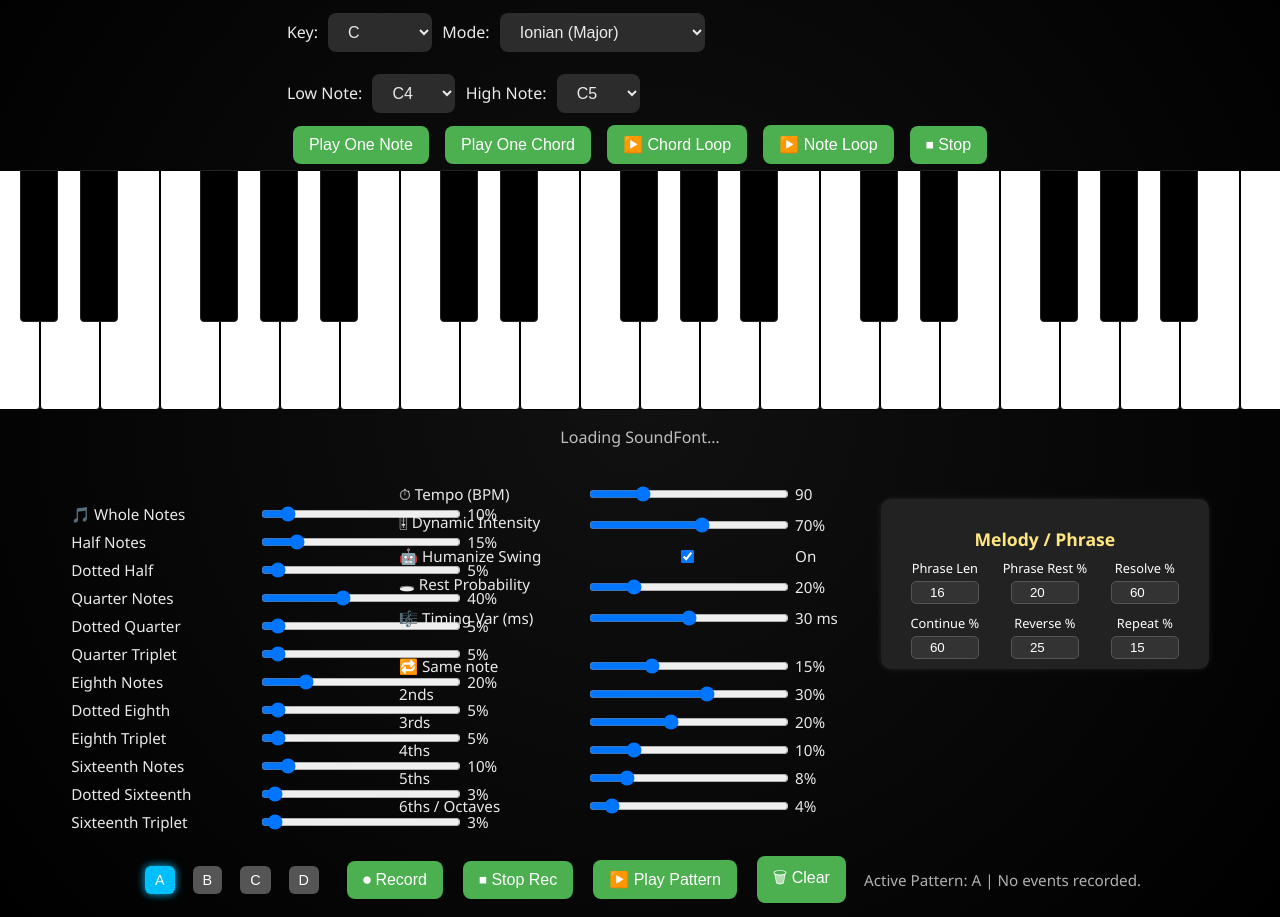
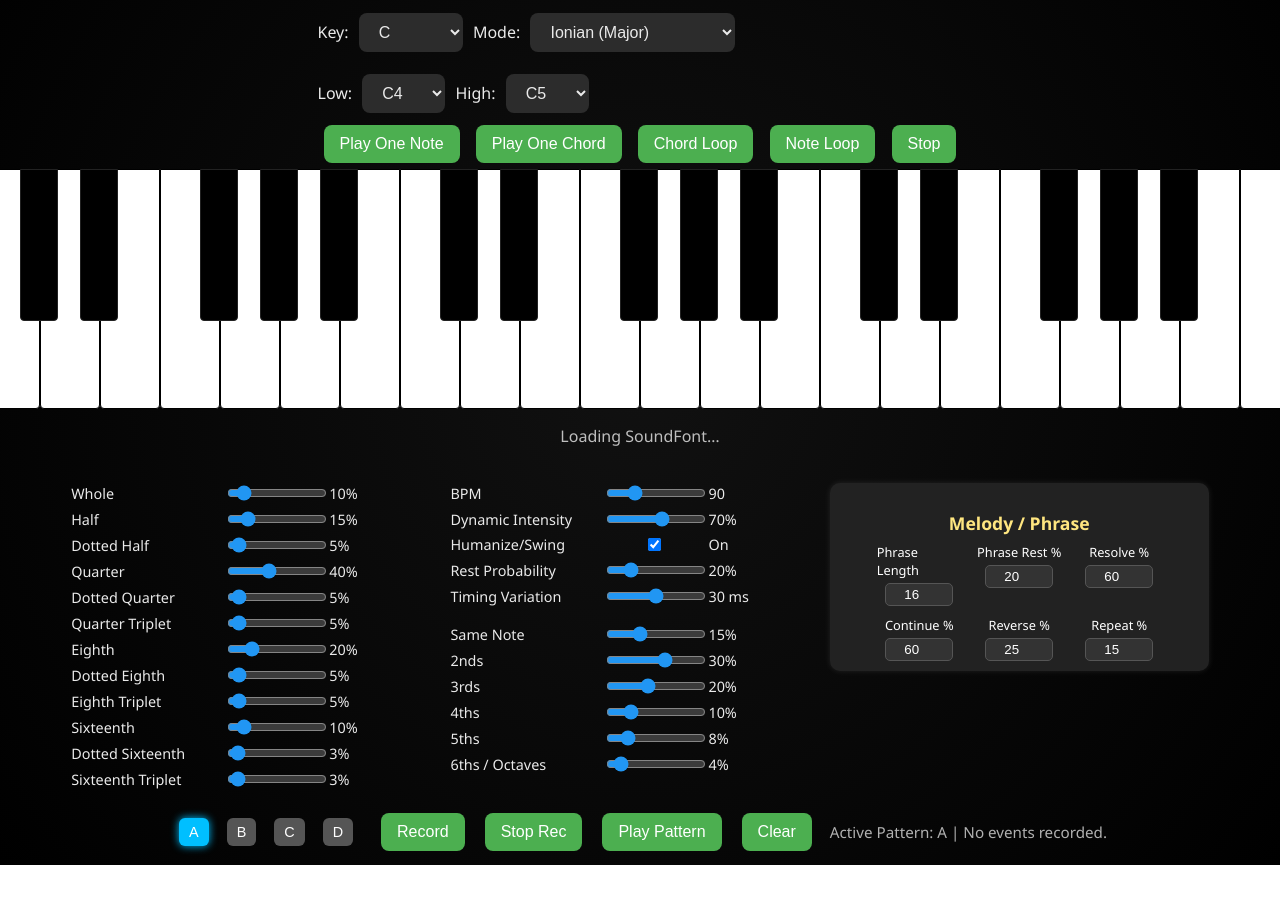
Before and after one commit to WHWONE/wed, a plain HTML site: page index.html in a window 1280 px wide. Shown: the part 115-1032 px from the top of the page. After the commit the page ends 980 px from the top, so only its background shows below. Drawn offline with Linux system fonts and the light colour scheme; a script that the page names is missing.

Commit message:
Add files via upload

```diff
--- a/index.html
+++ b/index.html
@@ -4,6 +4,7 @@
 <meta charset="UTF-8" />
 <meta name="viewport" content="width=device-width, initial-scale=1.0" />
 <title>SoundFont Virtual Keyboard – Scales, Modes & Patterns</title>
+
 <style>
   body {
     background: radial-gradient(circle at center, #111, #000);
@@ -15,6 +16,7 @@
     min-height: 100vh;
     padding-top: 40px;
   }
+
   h1 { font-weight: 300; margin-bottom: 10px; }
 
   select, button {
@@ -39,129 +41,108 @@
     justify-content: center;
     user-select: none;
   }
-  .white-keys {
-    display:flex;
-    position:relative;
-    z-index:1;
-  }
-  .black-keys {
-    position:absolute;
-    top:0;
-    left:0;
-    height:150px;
-    z-index:2;
-  }
+  .white-keys { display:flex; position:relative; z-index:1; }
+  .black-keys { position:absolute; top:0; left:0; height:150px; z-index:2; }
+
   .white {
-    width:60px;
-    height:240px;
-    background:white;
-    border:1px solid #000;
-    border-radius:0 0 4px 4px;
-    box-sizing:border-box;
+    width:60px; height:240px;
+    background:white; border:1px solid #000;
+    border-radius:0 0 4px 4px; box-sizing:border-box;
     cursor:pointer;
   }
   .black {
-    width:36px;
-    height:150px;
-    background:black;
-    border:1px solid #222;
-    border-radius:0 0 4px 4px;
-    position:absolute;
-    cursor:pointer;
-  }
-  .white.active {
-    background:#8ef;
-    box-shadow:0 0 20px #00bfff;
-  }
-  .black.active {
-    background:#00bfff;
-    box-shadow:0 0 20px #00bfff;
-  }
-  #status {
-    margin-top:16px;
-    opacity:0.8;
+    width:36px; height:150px; background:black;
+    border:1px solid #222; border-radius:0 0 4px 4px;
+    position:absolute; cursor:pointer;
   }
 
-  /* ===== Control Panel Three-Column Layout ===== */
+  .white.active { background:#8ef; box-shadow:0 0 20px #00bfff; }
+  .black.active { background:#00bfff; box-shadow:0 0 20px #00bfff; }
+
+  #status { margin-top:16px; opacity:0.8; }
+
+  /* ===== CONTROL PANEL — 3 COLUMNS ===== */
   #controlPanel {
-    display: flex;
-    flex-direction: row;
-    justify-content: center;
-    align-items: flex-start;
-    gap: 20px;
-    flex-wrap: nowrap;
-    margin-top: 20px;
-    width: 90%;
-    max-width: 1200px;
+    display:flex;
+    flex-direction:row;
+    justify-content:center;
+    align-items:flex-start;
+    gap:20px;
+    flex-wrap:nowrap;
+    margin-top:20px;
+    width:90%;
+    max-width:1200px;
   }
 
-  #durationMixer,
-  #tempoDynamics,
-  #melodyPanel {
-    flex: 1 1 30%;
-    min-width: 250px;
+  #durationMixer, #tempoDynamics, #melodyPanel {
+    flex:1 1 30%;
+    min-width:250px;
   }
 
-  #intervalMixer, #tempoDynamics {
-    flex: 1 1 45%;
+
+  /* ===== REDUCED LABEL/SLIDER GRID ===== */
+  #durationMixer, #intervalMixer, #tempoDynamics {
     display:grid;
-    grid-template-columns:180px 200px 60px;
-    row-gap:8px;
-    column-gap:8px;
+    grid-template-columns:150px 100px 50px; /* Option A */
+    row-gap:6px;
+    column-gap:4px;
     align-items:center;
-    font-size:0.95rem;
-  }
-  input[type=range] {
-    width:200px;
-    cursor:pointer;
+    font-size:0.9rem;
   }
 
+  /* ===== SLIDER (keep native styling so blue fill stays) ===== */
+  input[type=range] {
+    width:100px;   /* 50% reduced */
+    cursor:pointer;
+    accent-color:#2196f3;  /* KEEP original blue fill */
+  }
+
+  /* ===== Melody Panel ===== */
   #melodyPanel {
-  display: flex;
-  flex-direction: column;
-  align-items: center;
-  justify-content: flex-start;
-  background: #222;
-  padding: 10px;
-  border-radius: 10px;
-  box-shadow: 0 0 6px rgba(255,255,255,0.1);
-  color: white;
-  margin-top: 15px;
+    display:flex;
+    flex-direction:column;
+    align-items:center;
+    justify-content:flex-start;
+    background:#222;
+    padding:10px;
+    border-radius:10px;
+    box-shadow:0 0 6px rgba(255,255,255,0.1);
+    color:white;
+    margin-top:0;
   }
 
   #melodyPanel h3 {
-  margin-bottom: 8px;
-  font-size: 1.1em;
-  color: #ffe680;
-  text-align: center;
+    margin-bottom:8px;
+    font-size:1.1em;
+    color:#ffe680;
+    text-align:center;
   }
 
   .number-row {
-  display: flex;
-  flex-wrap: wrap;
-  justify-content: center;
-  gap: 10px 15px;
+    display:flex;
+    flex-wrap:wrap;
+    justify-content:center;
+    gap:10px 15px;
   }
 
   .num-wrap {
-  display: flex;
-  flex-direction: column;
-  align-items: center;
-  font-size: 0.8em;
-  width: 85px;
+    display:flex;
+    flex-direction:column;
+    align-items:center;
+    font-size:0.8em;
+    width:85px;
   }
 
   .num-wrap input[type=number] {
-  width: 60px;
-  background: #333;
-  color: #fff;
-  border: 1px solid #555;
-  border-radius: 5px;
-  text-align: center;
-  margin-top: 4px;
-  padding: 3px;
+    width:60px;
+    background:#333;
+    color:#fff;
+    border:1px solid #555;
+    border-radius:5px;
+    text-align:center;
+    margin-top:4px;
+    padding:3px;
   }
-
 
   /* Pattern Controls */
   #patternControls {
@@ -170,9 +151,10 @@
     gap:8px;
     align-items:center;
     font-size:0.95rem;
-    flex-wrap: wrap;
-    justify-content: center;
+    flex-wrap:wrap;
+    justify-content:center;
   }
+
   #patternBank {
     display:inline-flex;
     gap:6px;
@@ -187,35 +169,22 @@
     cursor:pointer;
     font-size:0.9rem;
   }
-  .patternSlot.active {
-    background:#00bfff;
-    box-shadow:0 0 8px #00bfff;
+  .patternSlot.active { background:#00bfff; box-shadow:0 0 8px #00bfff; }
+
+  #patternInfo { opacity:0.75; margin-left:4px; }
+
+  @media (max-width:800px) {
+    #controlPanel { flex-direction:column; align-items:center; }
+    #durationMixer, #tempoDynamics, #melodyPanel {
+      width:100%; max-width:480px;
     }
-  #patternInfo {
-    opacity:0.75;
-    margin-left:4px;
-  }
-
-  /* Duration Mixer */
-  #durationMixer {
-    margin-top: 20px;
-    display:grid;
-    grid-template-columns:180px 200px 60px;
-    row-gap:8px;
-    column-gap:8px;
-    align-items:center;
-    font-size:0.95rem;
-  }
-
-  @media (max-width: 800px) {
-    #controlPanel {
-      flex-direction: column;
-      align-items: center;
-    }
+    input[type=range] { width:120px; }
   }
 </style>
 </head>
+
 <body>
+
   <h1>🎹 SoundFont Virtual Keyboard – Scales, Modes & Patterns</h1>
 
   <div>
@@ -245,19 +214,20 @@
 
     <!-- 🎵 Note Range Controls -->
     <div id="noteRangeControls" style="margin-top:10px;">
-      <label for="lowNoteSelect">Low Note:</label>
+      <label for="lowNoteSelect">Low:</label>
       <select id="lowNoteSelect"></select>
-      <label for="highNoteSelect">High Note:</label>
+      <label for="highNoteSelect">High:</label>
       <select id="highNoteSelect"></select>
     </div>
 
     <button id="playRandom">Play One Note</button>
     <button id="playChord">Play One Chord</button>
-    <button id="playChordLoop">▶️ Chord Loop</button>
-    <button id="startLoop">▶️ Note Loop</button>
-    <button id="stopLoop" disabled>⏹ Stop</button>
+    <button id="playChordLoop">Chord Loop</button>
+    <button id="startLoop">Note Loop</button>
+    <button id="stopLoop" disabled>Stop</button>
   </div>
 
+  <!-- 🎹 Keyboard -->
   <div id="keyboard">
     <div class="white-keys" id="whiteKeys"></div>
     <div class="black-keys" id="blackKeys"></div>
@@ -265,93 +235,59 @@
 
   <p id="status">Loading SoundFont…</p>
 
-  <!-- Two-column Control Panel -->
+  <!-- 🎚 THREE-COLUMN CONTROL PANEL -->
   <div id="controlPanel">
 
-    <!-- 🎵 Duration Probability (Left Column) -->
+    <!-- ★ Duration Mixer -->
     <div id="durationMixer">
-  <label>🎵 Whole Notes</label><input type="range" id="durWhole" min="0" max="100" value="10"><span id="valWhole">10%</span>
-
-  <label>Half Notes</label><input type="range" id="durHalf" min="0" max="100" value="15"><span id="valHalf">15%</span>
+      <label>Whole</label><input type="range" id="durWhole" min="0" max="100" value="10"><span id="valWhole">10%</span>
+      <label>Half</label><input type="range" id="durHalf" min="0" max="100" value="15"><span id="valHalf">15%</span>
       <label>Dotted Half</label><input type="range" id="durDottedHalf" min="0" max="100" value="5"><span id="valDottedHalf">5%</span>
-
-  <label>Quarter Notes</label><input type="range" id="durQuarter" min="0" max="100" value="40"><span id="valQuarter">40%</span>
+      <label>Quarter</label><input type="range" id="durQuarter" min="0" max="100" value="40"><span id="valQuarter">40%</span>
       <label>Dotted Quarter</label><input type="range" id="durDottedQuarter" min="0" max="100" value="5"><span id="valDottedQuarter">5%</span>
       <label>Quarter Triplet</label><input type="range" id="durQuarterTriplet" min="0" max="100" value="5"><span id="valQuarterTriplet">5%</span>
-
-  <label>Eighth Notes</label><input type="range" id="durEighth" min="0" max="100" value="20"><span id="valEighth">20%</span>
+      <label>Eighth</label><input type="range" id="durEighth" min="0" max="100" value="20"><span id="valEighth">20%</span>
       <label>Dotted Eighth</label><input type="range" id="durDottedEighth" min="0" max="100" value="5"><span id="valDottedEighth">5%</span>
       <label>Eighth Triplet</label><input type="range" id="durEighthTriplet" min="0" max="100" value="5"><span id="valEighthTriplet">5%</span>
-
-  <label>Sixteenth Notes</label><input type="range" id="durSixteenth" min="0" max="100" value="10"><span id="valSixteenth">10%</span>
+      <label>Sixteenth</label><input type="range" id="durSixteenth" min="0" max="100" value="10"><span id="valSixteenth">10%</span>
       <label>Dotted Sixteenth</label><input type="range" id="durDottedSixteenth" min="0" max="100" value="3"><span id="valDottedSixteenth">3%</span>
       <label>Sixteenth Triplet</label><input type="range" id="durSixteenthTriplet" min="0" max="100" value="3"><span id="valSixteenthTriplet">3%</span>
     </div>
 
+    <!-- ★ Tempo & Dynamics -->
+    <div id="tempoDynamics">
+      <label>BPM</label><input type="range" id="tempoSlider" min="40" max="240" value="90"><span id="tempoValue">90</span>
+      <label>Dynamic Intensity</label><input type="range" id="velocitySlider" min="0.3" max="1.0" value="0.7" step="0.01"><span id="velocityValue">70%</span>
+      <label>Humanize/Swing</label><input type="checkbox" id="humanizeToggle" checked><span>On</span>
+      <label>Rest Probability</label><input type="range" id="restSlider" min="0" max="100" value="20"><span id="restValue">20%</span>
+      <label>Timing Variation</label><input type="range" id="timingSlider" min="0" max="60" value="30"><span id="timingValue">30 ms</span>
 
-    <!-- 🎛 Tempo, Dynamics, and Interval Mixer (Right Column) -->
-    <div id="tempoDynamics">
-      <label for="tempoSlider">⏱ Tempo (BPM)</label>
-      <input type="range" id="tempoSlider" min="40" max="240" value="90"><span id="tempoValue">90</span>
-
-      <label for="velocitySlider">🎚 Dynamic Intensity</label>
-      <input type="range" id="velocitySlider" min="0.3" max="1.0" value="0.7" step="0.01"><span id="velocityValue">70%</span>
-
-      <label for="humanizeToggle">🤖 Humanize Swing</label>
-      <input type="checkbox" id="humanizeToggle" checked><span>On</span>
-
-      <label for="restSlider">🕳 Rest Probability</label>
-      <input type="range" id="restSlider" min="0" max="100" value="20"><span id="restValue">20%</span>
-
-      <label for="timingSlider">🎼 Timing Var (ms)</label>
-      <input type="range" id="timingSlider" min="0" max="60" value="30"><span id="timingValue">30 ms</span>
-
-      <!-- 🎚 Interval Mixer embedded here -->
-      <div id="intervalMixer" style="margin-top:20px;">
-        <label for="w0">🔁 Same note</label><input type="range" id="w0" min="0" max="50" value="15"><span id="v0">15%</span>
-        <label for="w2">2nds</label><input type="range" id="w2" min="0" max="50" value="30"><span id="v2">30%</span>
-        <label for="w3">3rds</label><input type="range" id="w3" min="0" max="50" value="20"><span id="v3">20%</span>
-        <label for="w5">4ths</label><input type="range" id="w5" min="0" max="50" value="10"><span id="v5">10%</span>
-        <label for="w7">5ths</label><input type="range" id="w7" min="0" max="50" value="8"><span id="v7">8%</span>
-        <label for="w9">6ths / Octaves</label><input type="range" id="w9" min="0" max="50" value="4"><span id="v9">4%</span>
+      <div id="intervalMixer" style="margin-top:12px;">
+        <label>Same Note</label><input type="range" id="w0" min="0" max="50" value="15"><span id="v0">15%</span>
+        <label>2nds</label><input type="range" id="w2" min="0" max="50" value="30"><span id="v2">30%</span>
+        <label>3rds</label><input type="range" id="w3" min="0" max="50" value="20"><span id="v3">20%</span>
+        <label>4ths</label><input type="range" id="w5" min="0" max="50" value="10"><span id="v5">10%</span>
+        <label>5ths</label><input type="range" id="w7" min="0" max="50" value="8"><span id="v7">8%</span>
+        <label>6ths / Octaves</label><input type="range" id="w9" min="0" max="50" value="4"><span id="v9">4%</span>
       </div>
     </div>
 
-
-  <!-- 🎵 Melody / Phrase Controls (Numeric Version) -->
+    <!-- ★ Melody / Phrase -->
     <div id="melodyPanel">
       <h3>Melody / Phrase</h3>
       <div class="number-row">
-      <div class="num-wrap">
-        <label>Phrase Len</label>
-        <input type="number" id="numPhraseLen" min="4" max="32" value="16" step="1">
-      </div>
-      <div class="num-wrap">
-        <label>Phrase Rest %</label>
-        <input type="number" id="numPhraseRest" min="0" max="100" value="20" step="5">
-      </div>
-      <div class="num-wrap">
-        <label>Resolve %</label>
-        <input type="number" id="numPhraseResolve" min="0" max="100" value="60" step="5">
-      </div>
-      <div class="num-wrap">
-        <label>Continue %</label>
-        <input type="number" id="numProbContinue" min="0" max="100" value="60" step="5">
-      </div>
-      <div class="num-wrap">
-        <label>Reverse %</label>
-        <input type="number" id="numProbReverse" min="0" max="100" value="25" step="5">
-      </div>
-      <div class="num-wrap">
-        <label>Repeat %</label>
-        <input type="number" id="numProbRepeat" min="0" max="100" value="15" step="5">
-      </div>
-    </div>
+        <div class="num-wrap"><label>Phrase Length</label><input type="number" id="numPhraseLen" min="4" max="32" value="16"></div>
+        <div class="num-wrap"><label>Phrase Rest %</label><input type="number" id="numPhraseRest" min="0" max="100" value="20"></div>
+        <div class="num-wrap"><label>Resolve %</label><input type="number" id="numPhraseResolve" min="0" max="100" value="60"></div>
+        <div class="num-wrap"><label>Continue %</label><input type="number" id="numProbContinue" min="0" max="100" value="60"></div>
+        <div class="num-wrap"><label>Reverse %</label><input type="number" id="numProbReverse" min="0" max="100" value="25"></div>
+        <div class="num-wrap"><label>Repeat %</label><input type="number" id="numProbRepeat" min="0" max="100" value="15"></div>
       </div>
     </div>
 
+  </div><!-- END #controlPanel -->
 
-<!-- 🎼 Pattern Memory Controls -->
+  <!-- PATTERN SECTION -->
   <div id="patternControls">
     <div id="patternBank">
       <button class="patternSlot active" data-slot="A">A</button>
@@ -359,14 +295,16 @@
       <button class="patternSlot" data-slot="C">C</button>
       <button class="patternSlot" data-slot="D">D</button>
     </div>
-    <button id="startRecord">⏺ Record</button>
-    <button id="stopRecord" disabled>⏹ Stop Rec</button>
-    <button id="playPattern">▶️ Play Pattern</button>
-    <button id="clearPattern">🗑 Clear</button>
+    <button id="startRecord">Record</button>
+    <button id="stopRecord" disabled>Stop Rec</button>
+    <button id="playPattern">Play Pattern</button>
+    <button id="clearPattern">Clear</button>
     <span id="patternInfo">Active Pattern: A | No events recorded.</span>
   </div>
 
+  <!-- Scripts -->
   <script src="https://cdn.jsdelivr.net/npm/soundfont-player@0.12.0/dist/soundfont-player.js"></script>
   <script src="soundfont_keyboardBase12.js"></script>
+
 </body>
 </html>
```
Lines whose indentation alone changed are shown as unchanged.
